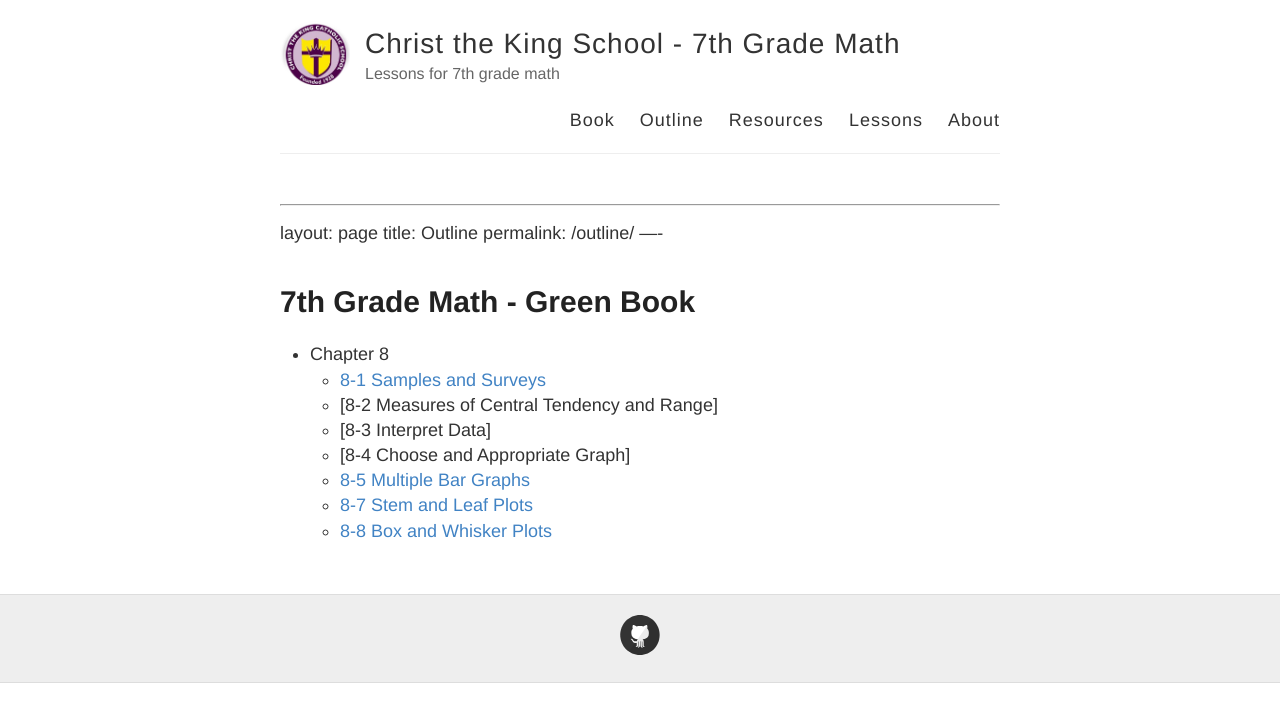
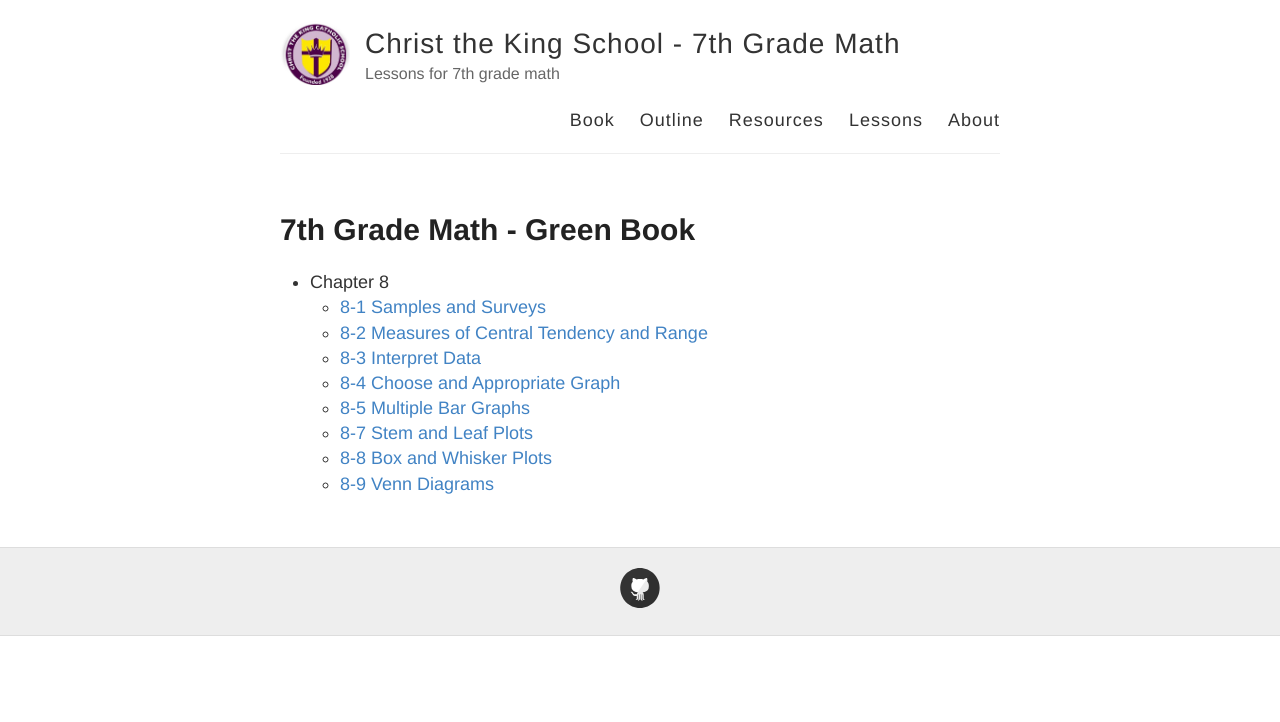
Before and after one commit to ctkstl/7th_math, a Jekyll site: the page built from outline.md, in a window 1280 px wide. Shown: the top 722 px of the page. Built offline with Jekyll 4.4.1, drawn with Linux system fonts in a browser that asks for light colours; our own code applies the rules of GitHub Pages for plain Markdown files.

Commit message:
Added links

```diff
--- a/outline.md
+++ b/outline.md
@@ -1,15 +1,17 @@
 ---
-layout: page
+layout: default
 title: Outline
 permalink: /outline/
-----
+---
+
 # 7th Grade Math - Green Book
 
 * Chapter 8
    * [8-1 Samples and Surveys](8-1-Samples-green)
-   * [8-2 Measures of Central Tendency and Range]
-   * [8-3 Interpret Data]
-   * [8-4 Choose and Appropriate Graph]
+   * [8-2 Measures of Central Tendency and Range](8-2-MeasuresCentralTendency)
+   * [8-3 Interpret Data](8-3-InterpretData)
+   * [8-4 Choose and Appropriate Graph](8-4-ChooseGraph)
    * [8-5 Multiple Bar Graphs](8-5-MultipleBarGraphs)
    * [8-7 Stem and Leaf Plots](8-7-StemLeaf)
    * [8-8 Box and Whisker Plots](8-8-BoxWhisker)
+   * [8-9 Venn Diagrams](8-9-Venn)
```
